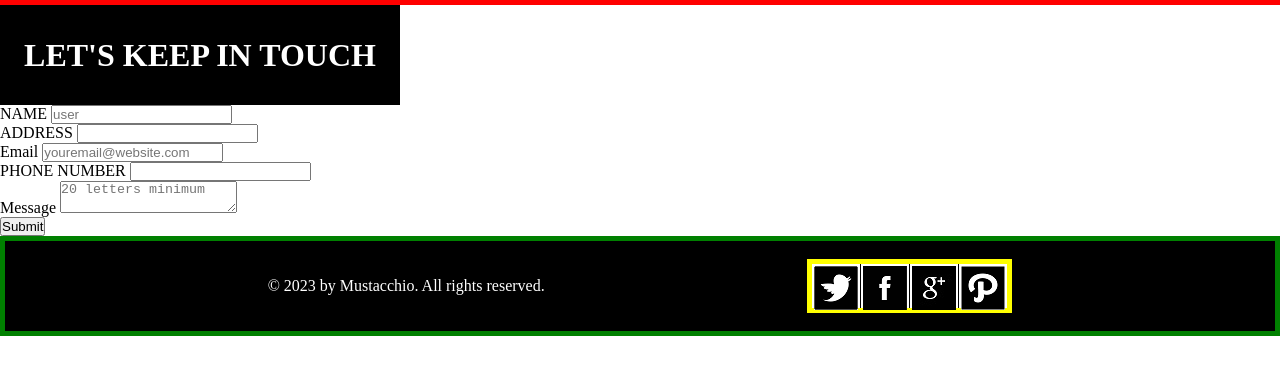
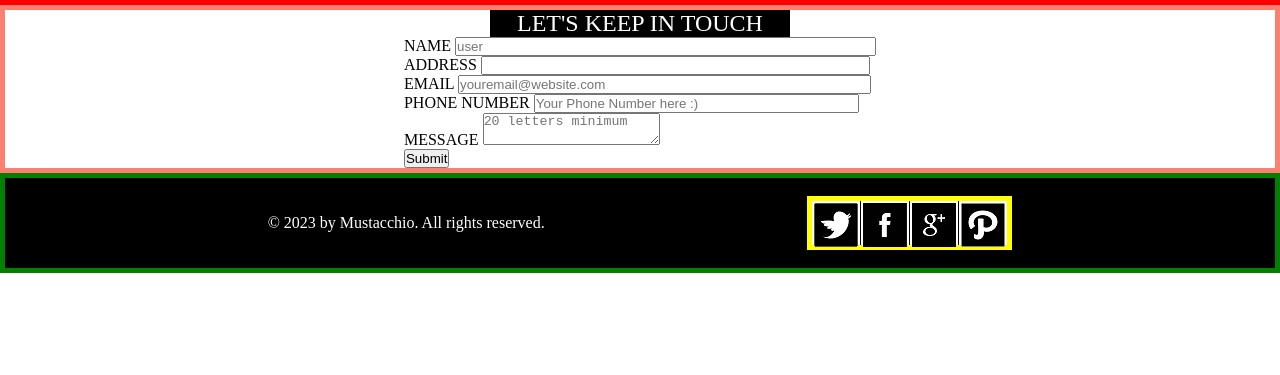
Before and after one commit to TheYingineer/hairsalonwebsite, a plain HTML site: page contact.html in a window 1280 px wide. Shown: the part 387-762 px from the top of the page. Drawn offline with Linux system fonts and the light colour scheme.

Commit message:
besides the borders, it should be fully functional now

```diff
--- a/contact.css
+++ b/contact.css
@@ -0,0 +1,27 @@
+ * {
+        box-sizing: border-box;
+        padding: 0;
+        margin: 0;
+    }
+
+
+
+.contactcontainer {
+    display: flex;
+    flex-direction: column;
+    justify-content: center;
+    align-items: center;
+    border: 5px solid salmon;
+}
+
+.bannercontact {
+    display: flex;
+    flex-direction: column;
+    justify-content: space-around;
+    align-items: center;
+    background-color: black;
+    color: white;
+    font-size: x-large;
+    width: 300px;
+
+}
--- a/contact.html
+++ b/contact.html
@@ -87,7 +87,9 @@
 </header>
 
 <body>
-    <div class = "banner">
+    <div class = "contactcontainer">
+
+        <div class = "bannercontact">
             <p>LET'S KEEP IN TOUCH</p>
         </div>
 
@@ -96,30 +98,30 @@
                 <div>
                     <label for="user">NAME</label>
 
-                <input type = "text" name = "user" id="user" placeholder = "user" required>
+                    <input type = "text" name = "user" id="user" placeholder = "user" required size="50px">
                 </div>
 
                 <div>
                     <label for="address">ADDRESS</label>
 
-                <input type="address" name="address" id="address">
+                    <input type="address" name="address" id="address" size="46px">
                 </div>
 
                 <div>
-                <label for="email">Email</label>
+                    <label for="email">EMAIL</label>
 
-                <input type = "email" name="email" id="email" placeholder="youremail@website.com" required>
+                    <input type = "email" name="email" id="email" placeholder="youremail@website.com" required size="49px">
                 </div>
 
                 <div>
                     <label for="phonenumber">PHONE NUMBER</label>
 
-                <input type = "phonenumber" name="phonenumber" id="phonenumber" >
+                    <input type = "phonenumber" name="phonenumber" id="phonenumber" size="38px" placeholder="Your Phone Number here :)" >
                 </div>
 
                 <div>
-                <label for="Message">Message</label>
-                <textarea id = "Message" name = "Message" minlength="20" maxlength="500" placeholder="20 letters minimum"></textarea>
+                    <label for="Message">MESSAGE</label>
+                    <textarea id = "Message" name = "Message" size="50px" maxlength="800" placeholder="20 letters minimum"></textarea>
 
                 </div>
 
@@ -130,6 +132,7 @@
                 </div>
 
             </form>
+        </div>
     </div>
 
 </body>
```
Lines whose indentation alone changed are shown as unchanged.
